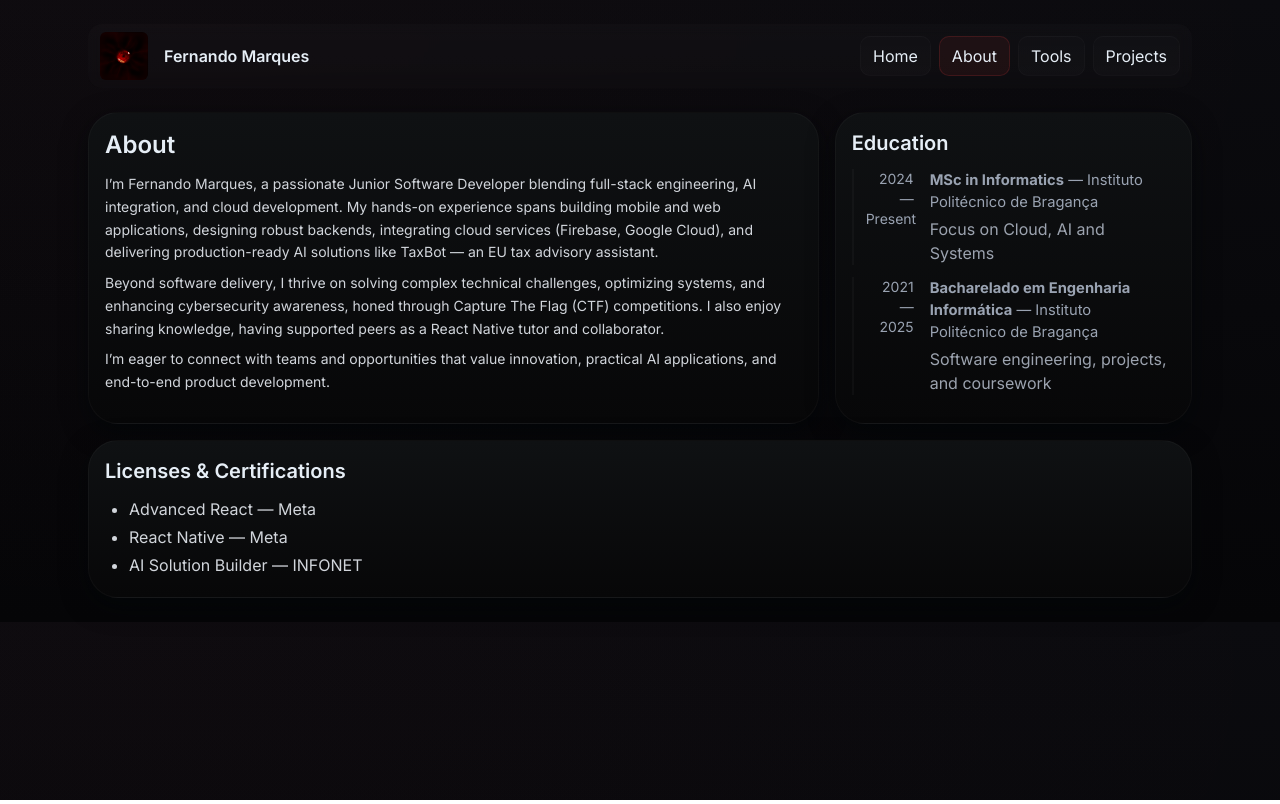
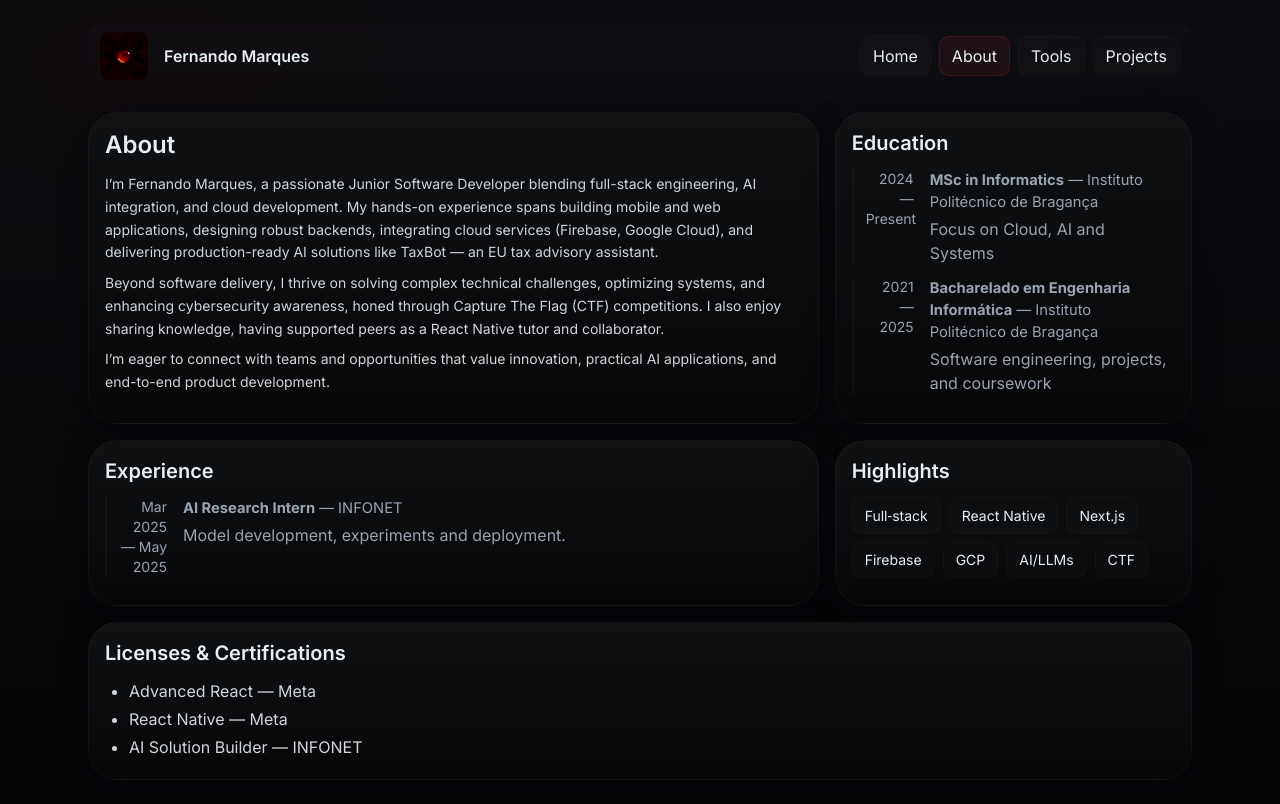
Before and after one commit to NkM20/portfolio, a Next.js app: page /about in a window 1280 px wide. Built offline with nearby package versions, Linux system fonts and the light colour scheme.

Commit message:
feat(about): add Experience timeline and Highlights badges

```diff
--- a/pages/about.tsx
+++ b/pages/about.tsx
@@ -13,6 +13,10 @@ export default function About(){
     'Advanced React — Meta',
     'React Native — Meta',
     'AI Solution Builder — INFONET'
+  ]
+
+  const experience: TimelineItem[] = [
+    { period: 'Mar 2025 — May 2025', title: 'AI Research Intern', org: 'INFONET', details: 'Model development, experiments and deployment.' },
   ]
 
   return (
@@ -37,6 +41,22 @@ export default function About(){
           </div>
         </aside>
 
+        <section className="card lg:col-span-2">
+          <h2 className="text-xl font-semibold">Experience</h2>
+          <div className="scroll mt-3">
+            <Timeline items={experience} />
+          </div>
+        </section>
+
+        <aside className="card lg:col-span-1">
+          <h2 className="text-xl font-semibold">Highlights</h2>
+          <div className="scroll mt-3 flex flex-wrap gap-2">
+            {['Full‑stack','React Native','Next.js','Firebase','GCP','AI/LLMs','CTF'].map(tag => (
+              <span key={tag} className="skill-badge text-sm">{tag}</span>
+            ))}
+          </div>
+        </aside>
+
         <section className="card lg:col-span-3">
           <h2 className="text-xl font-semibold">Licenses & Certifications</h2>
           <div className="scroll mt-3">
```
